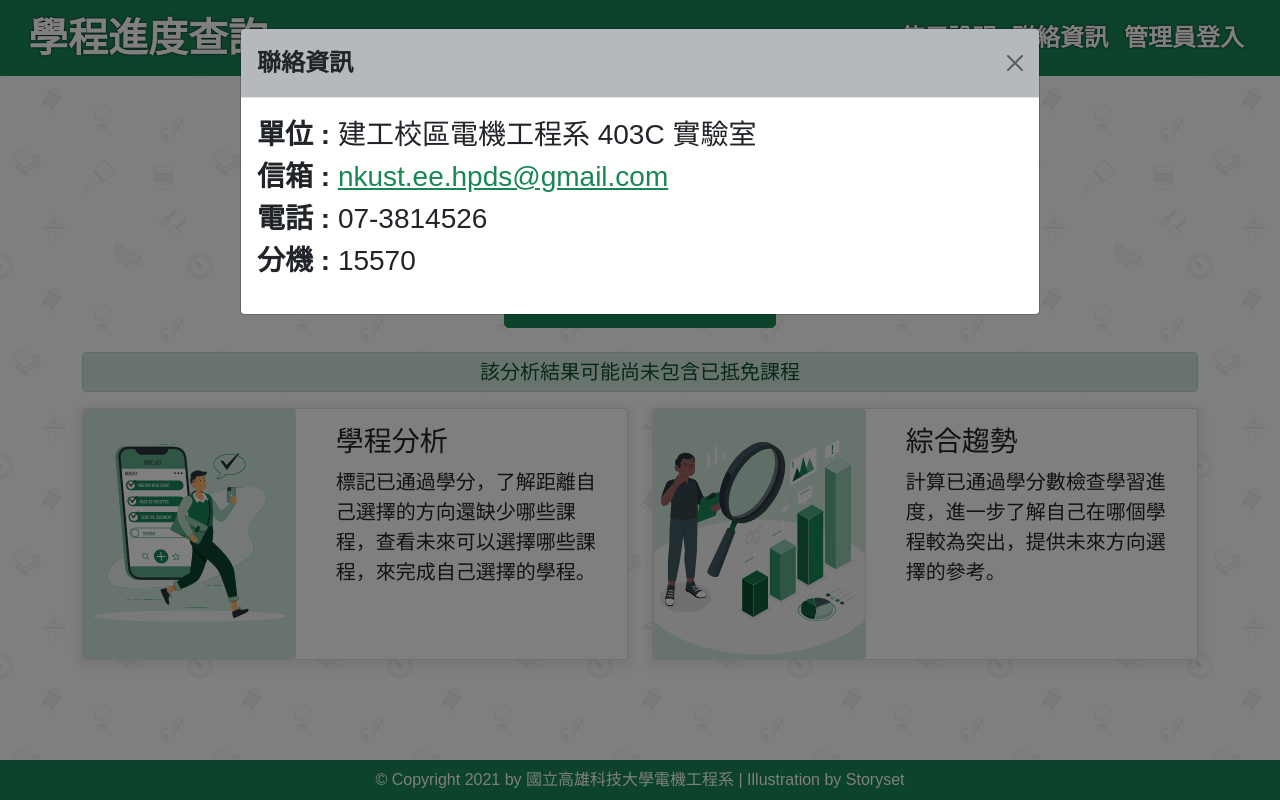
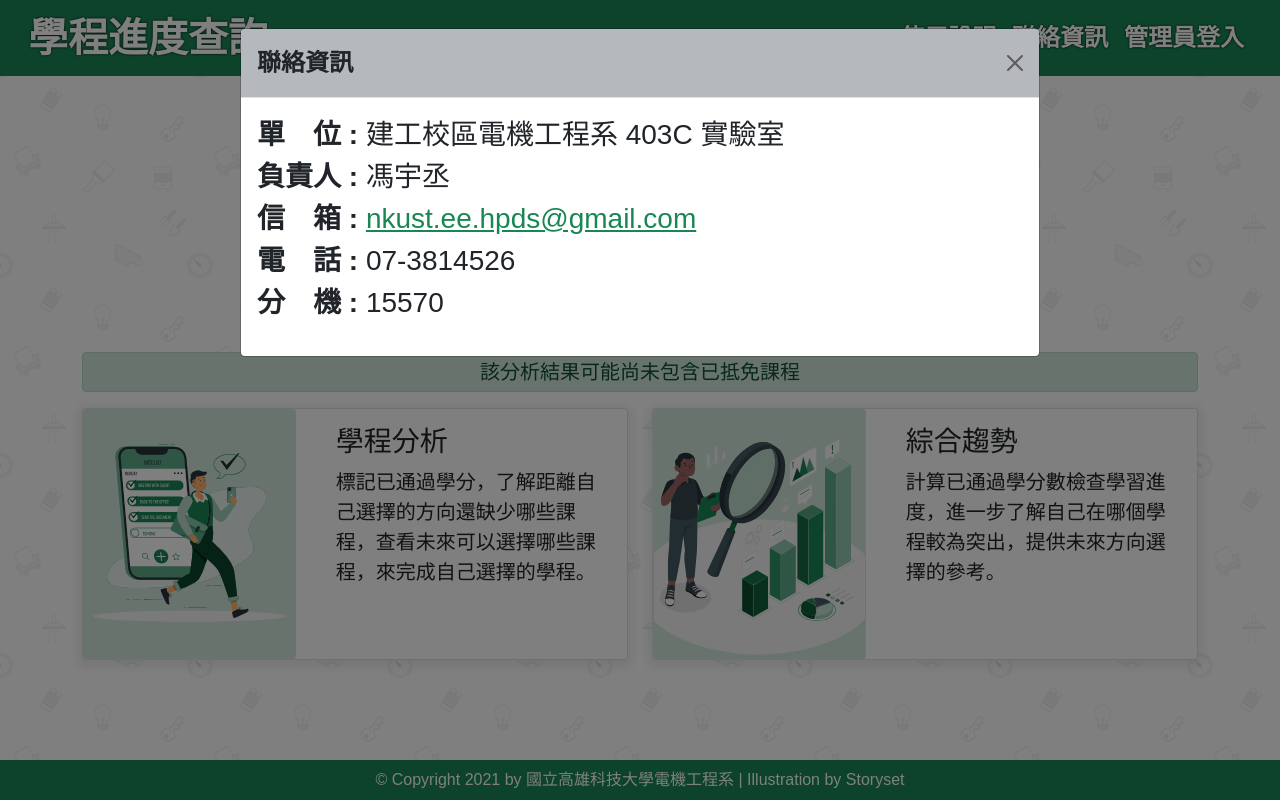
Before and after one commit to YuCheng21/score-analyse, a Flask app: page / in a window 1280 px wide, after a click on "聯絡資訊". Run offline with Flask 2, Linux system fonts and the light colour scheme; some libraries are stand-ins or nearby versions.

Commit message:
add: manager name on contact #20210920004

```diff
--- a/app/templates/root/index.html
+++ b/app/templates/root/index.html
@@ -184,19 +184,23 @@
                 <div class="modal-body">
                     <ul class="list-unstyled fs-3">
                         <li>
-                            <span class="fw-bold">單位 : </span>
+                            <span class="fw-bold">單　位 : </span>
                             <span>建工校區電機工程系 403C 實驗室</span>
                         </li>
                         <li>
-                            <span class="fw-bold">信箱 : </span>
+                            <span class="fw-bold">負責人 : </span>
+                            <span>馮宇丞</span>
+                        </li>
+                        <li>
+                            <span class="fw-bold">信　箱 : </span>
                             <a href="mailto:nkust.ee.hpds@gmail.com">nkust.ee.hpds@gmail.com</a>
                         </li>
                         <li>
-                            <span class="fw-bold">電話 : </span>
+                            <span class="fw-bold">電　話 : </span>
                             <span>07-3814526</span>
                         </li>
                         <li>
-                            <span class="fw-bold">分機 : </span>
+                            <span class="fw-bold">分　機 : </span>
                             <span>15570</span>
                         </li>
                     </ul>
```
